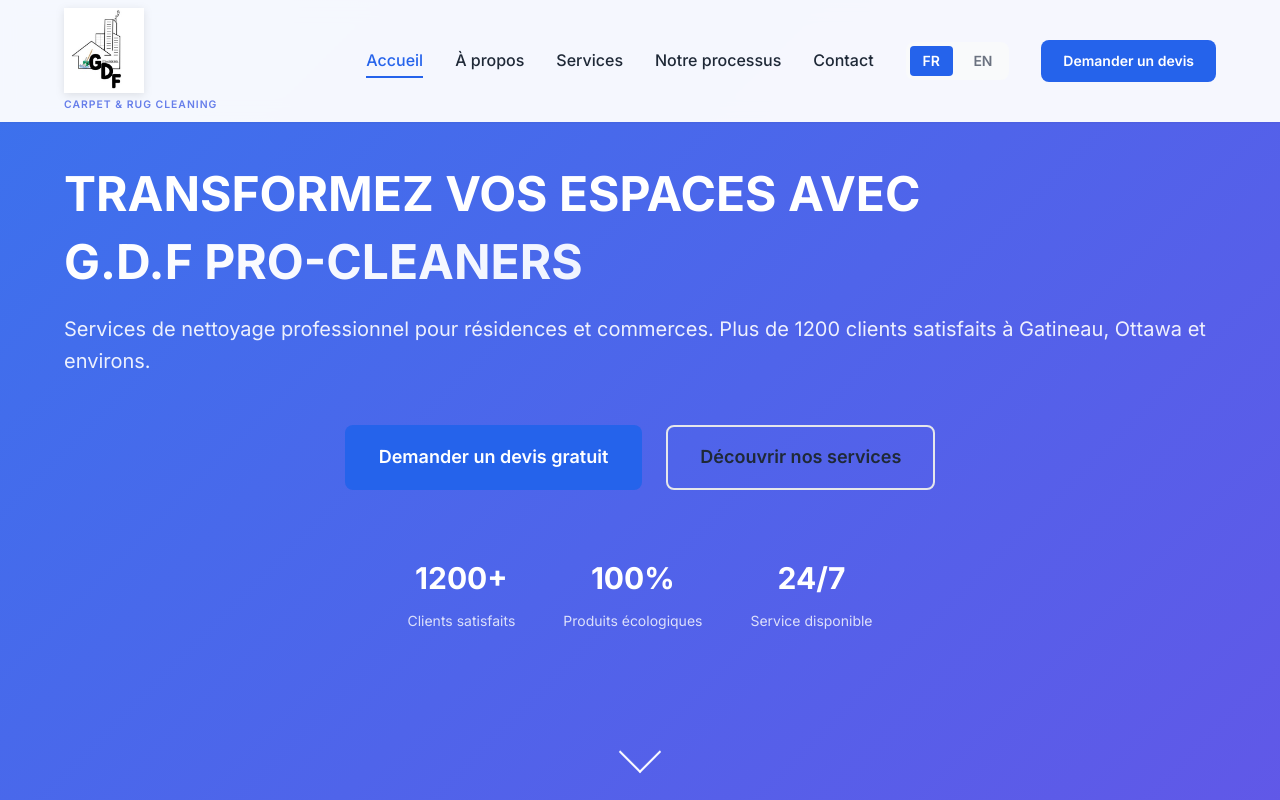
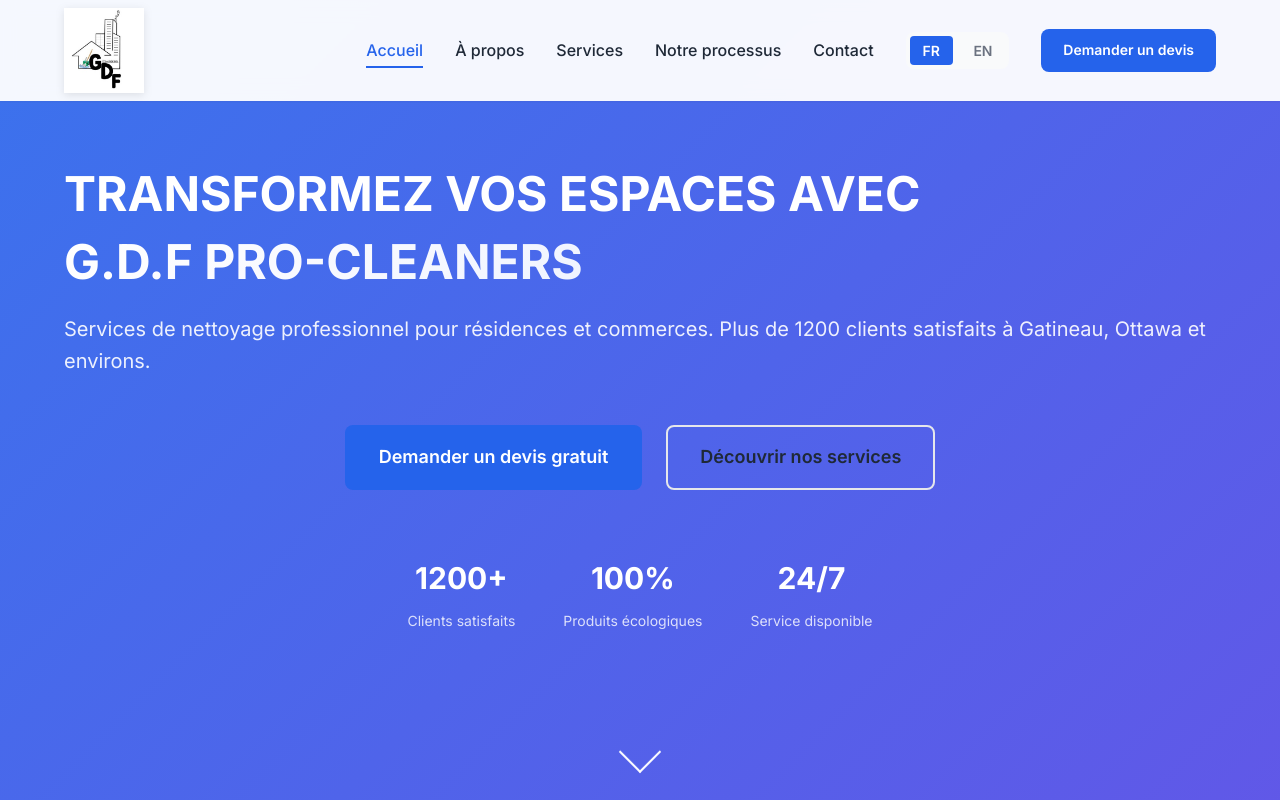
Before and after one commit to alphabarry161/gdfpro-cleaners, a website: page index.html in a window 1280 px wide. Shown: the top 800 px of the page. Drawn offline with Linux system fonts and the light colour scheme.

Commit message:
Remove 'Carpet & Rug Cleaning' text below logo

```diff
--- a/index.html
+++ b/index.html
@@ -37,12 +37,8 @@
         <div class="container">
             <!-- Logo de l'entreprise -->
             <div class="nav-brand">
-                <a href="#home"
-                    style="display: flex; flex-direction: column; align-items: flex-start; text-decoration: none;">
+                <a href="#home">
                     <img src="assets/images/Untitled design (6).jpg" alt="G.D.F Pro-Cleaners" class="logo-image">
-                    <span
-                        style="font-size: 0.65rem; font-weight: 600; color: #667eea; text-transform: uppercase; letter-spacing: 1px; margin-top: 0.25rem;">Carpet
-                        & Rug Cleaning</span>
                 </a>
             </div>
 
```
